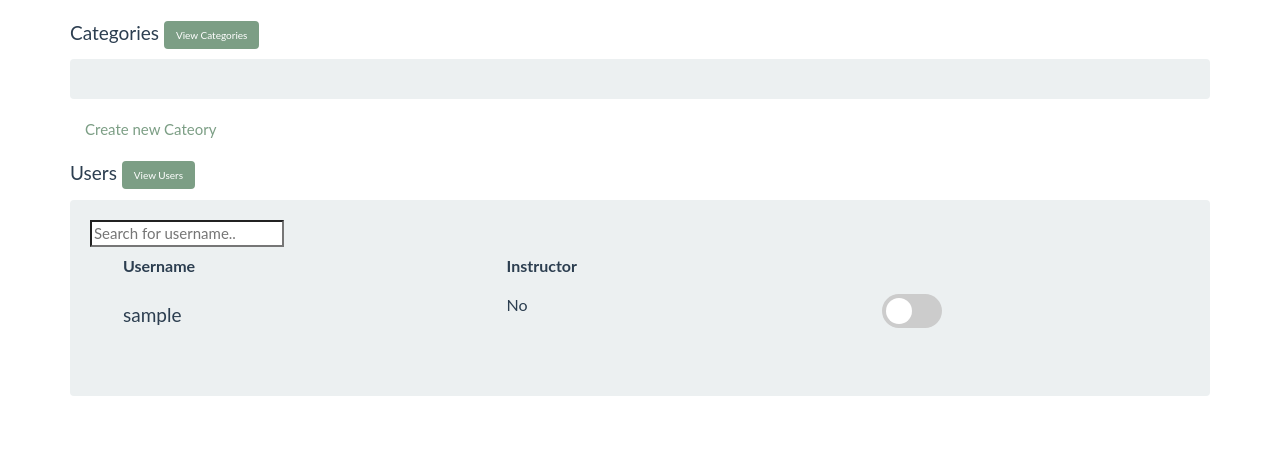
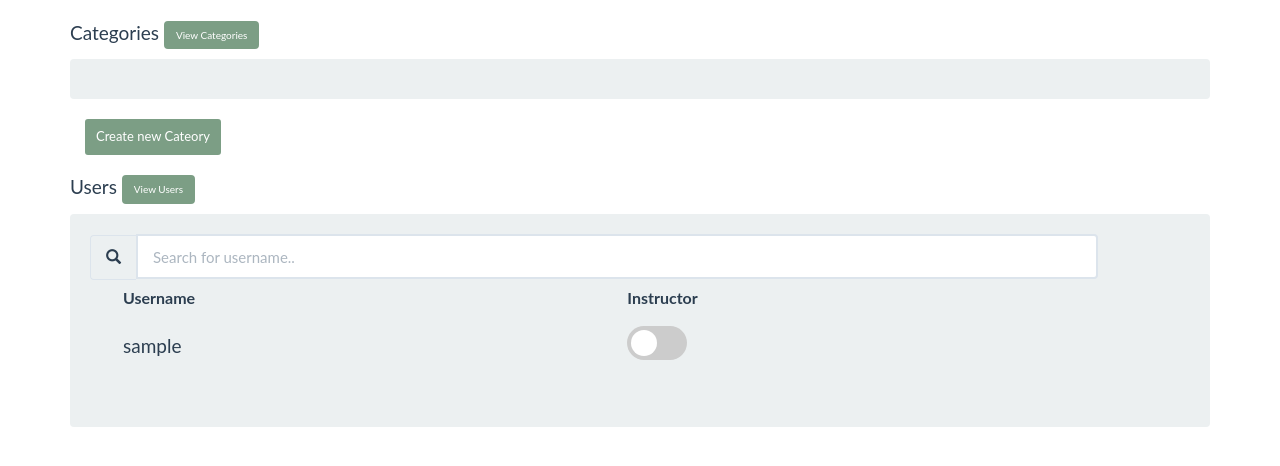
Before and after one commit to abhinav37/sdp, a Django app: page /main/admin/ in a window 1280 px wide, after a click on "View Users". Shown: the part 60-526 px from the top of the page. Run offline with Django 3.2, Linux system fonts and the light colour scheme; the visitor is signed in with stand-in values (Sample User, id 1); data comes from the database, SQL or seed files in the repository; data that the repository does not hold is empty; some libraries are stand-ins or nearby versions.

Commit message:
Ainvayi css

```diff
--- a/sdp/main/templates/main/admin.html
+++ b/sdp/main/templates/main/admin.html
@@ -142,7 +142,7 @@
 	}
 
 	function opencat(){
-		$("#openc").html('<div class="container"> <div class="col-md-12"> <div class="row well"><div class="col-sm-6"> <label for="courseName">Category:</label> <input type="text" name="catname" id="catName" required/> <input type="submit" value="Add Category" onclick="newcat()" /></div></div></div></div>');
+		$("#openc").html('<div class="container"> <div class="col-md-12"> <div class="row well"><div class="col-sm-6"> <label for="courseName">Category:</label> <input type="text" name="catname" id="catName" required/> <input class="btn btn-info" type="submit" value="Add Category" onclick="newcat()" /></div></div></div></div>');
 	}
 
 	function newcat(){
@@ -160,7 +160,7 @@
 						if(msg=='exist')
 							alert("Category with this name already exists!");
 						else
-							$("#tt").append('<tr><td><h4><a>'+value+'</a></h4></td><td><button onclick="fxdel(this,\''+value+'\',\''+msg+'\')"class="del">Delete</button</td><td><button onclick="fxrnm(this,\''+value+'\',\''+msg+'\')"class="rnm">Rename</button</td><tr>');
+							$("#tt").append('<tr><td><h4>'+value+'</h4></td><td><button onclick="fxdel(this,\''+value+'\',\''+msg+'\')"class="del">Delete</button</td><td><button onclick="fxrnm(this,\''+value+'\',\''+msg+'\')"class="rnm">Rename</button</td><tr>');
 				});
 			$("#openc").html('<a onclick=opencat()>   Create new Cateory</a>');
 		}
@@ -185,7 +185,10 @@
 		<div class="row well">
 			<div class="collapse" id="demo">
 				{% if all_categories %}
-				<input type="text" id="myInput2" onkeyup="myFunction2()" placeholder="Search for category..">
+				<div class="input-group col-md-11">
+            		<i class="input-group-addon glyphicon glyphicon-search"></i>
+           			<input type="text" class="form-control" id="myInput2" onkeyup="myFunction2()" placeholder="Search for category..">
+          		</div>
 				<ul>
 					<div class="row">
 						<table class="table" id="tt">
@@ -200,7 +203,7 @@
 								{% for category in all_categories %}
 								<tr>
 									<td>
-										<h4><a>{{ category.name }}</a></h4>
+										<h4>{{ category.name }}</h4>
 									</td>
 									<td>
 										<button onclick="fxdel(this,'{{ category.name }}','{{ category.id }}')" class="del">Delete</button>
@@ -220,7 +223,7 @@
 			</div>
 		</div>
 		<div id="openc">
-			<a onclick=opencat()>   Create new Cateory</a>
+			<a class="btn btn-info btn-sm" onclick=opencat()>   Create new Cateory</a>
 		</div>
 	</div>
 </div>
@@ -231,7 +234,10 @@
 		<div class="row well">
 			<div class="collapse" id="demo2">
 				{% if all_users %}
-				<input type="text" id="myInput" onkeyup="myFunction()" placeholder="Search for username..">
+				<div class="input-group col-md-11">
+            		<i class="input-group-addon glyphicon glyphicon-search"></i>
+           			<input type="text" class="form-control" id="myInput" onkeyup="myFunction()" placeholder="Search for username..">
+          		</div>
 				<ul>
 					<div class="row">
 						<table class="table" id="instructorTable">
@@ -248,7 +254,7 @@
 									<td>
 										<h4>{{ user }}</h4>
 									</td>
-									<td id="{{ user.id }}_t">No</td>
+									<td id="{{ user.id }}_t" hidden >No</td>
 									<td id="{{ user.id }}_s">
 										<label class="switch"><input type="checkbox" onclick="fx1('{{user.username}}',{{user.id}})" >
 											<div class="slider round"></div>
--- a/sdp/main/templates/main/participant.html
+++ b/sdp/main/templates/main/participant.html
@@ -8,7 +8,7 @@
   {% if enrolledCourse %}
   <div class="container">
     <div class="col-md-12">
-      <div class="col-md-3">
+      <div class="col-md-12">
         <h4>Enrolled Course</h4>
         <div class="row well">
           <ul>
```
Also changed, not shown: sdp/main/templates/main/instructor.html (+12 -7 lines).
